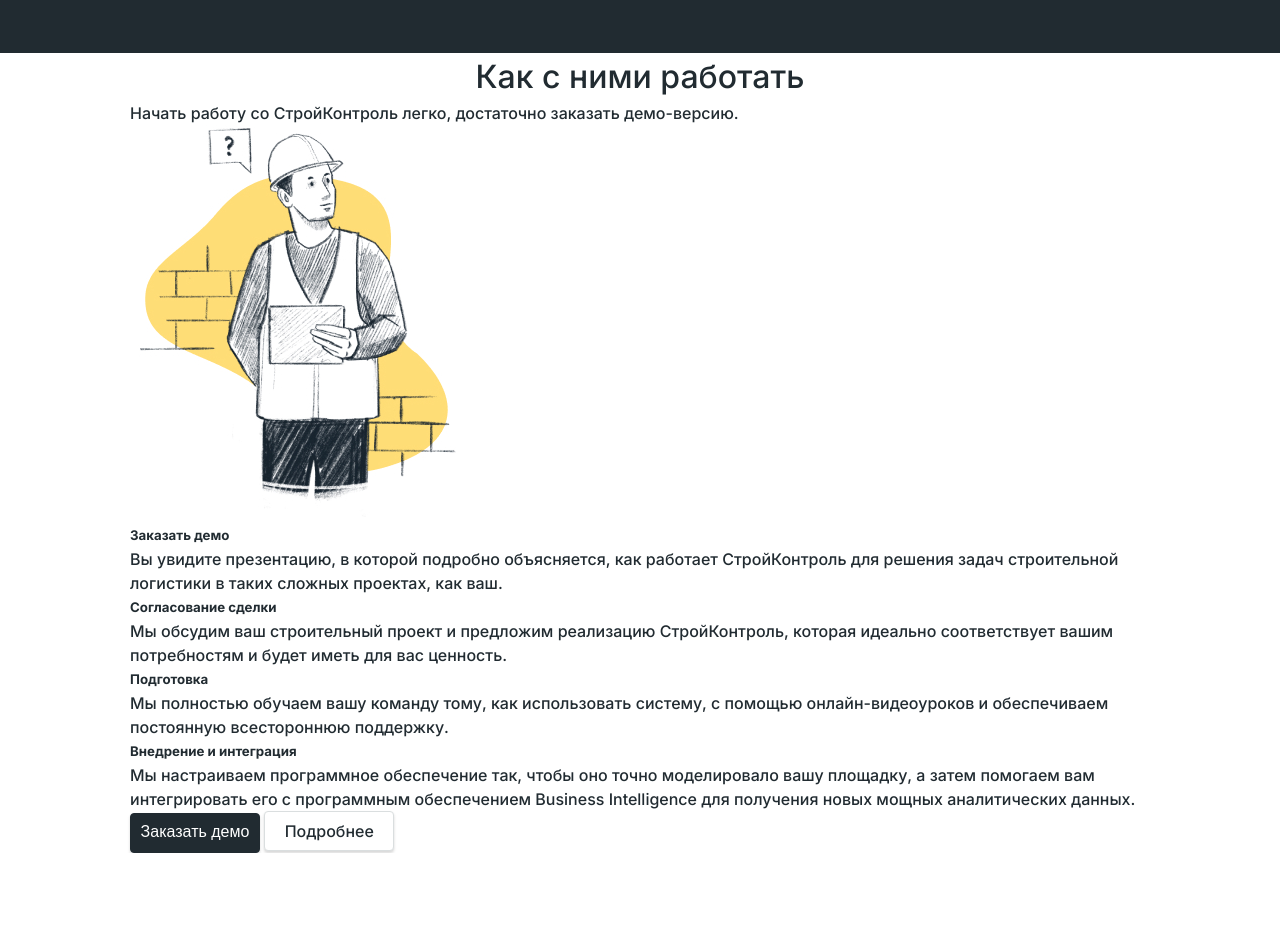
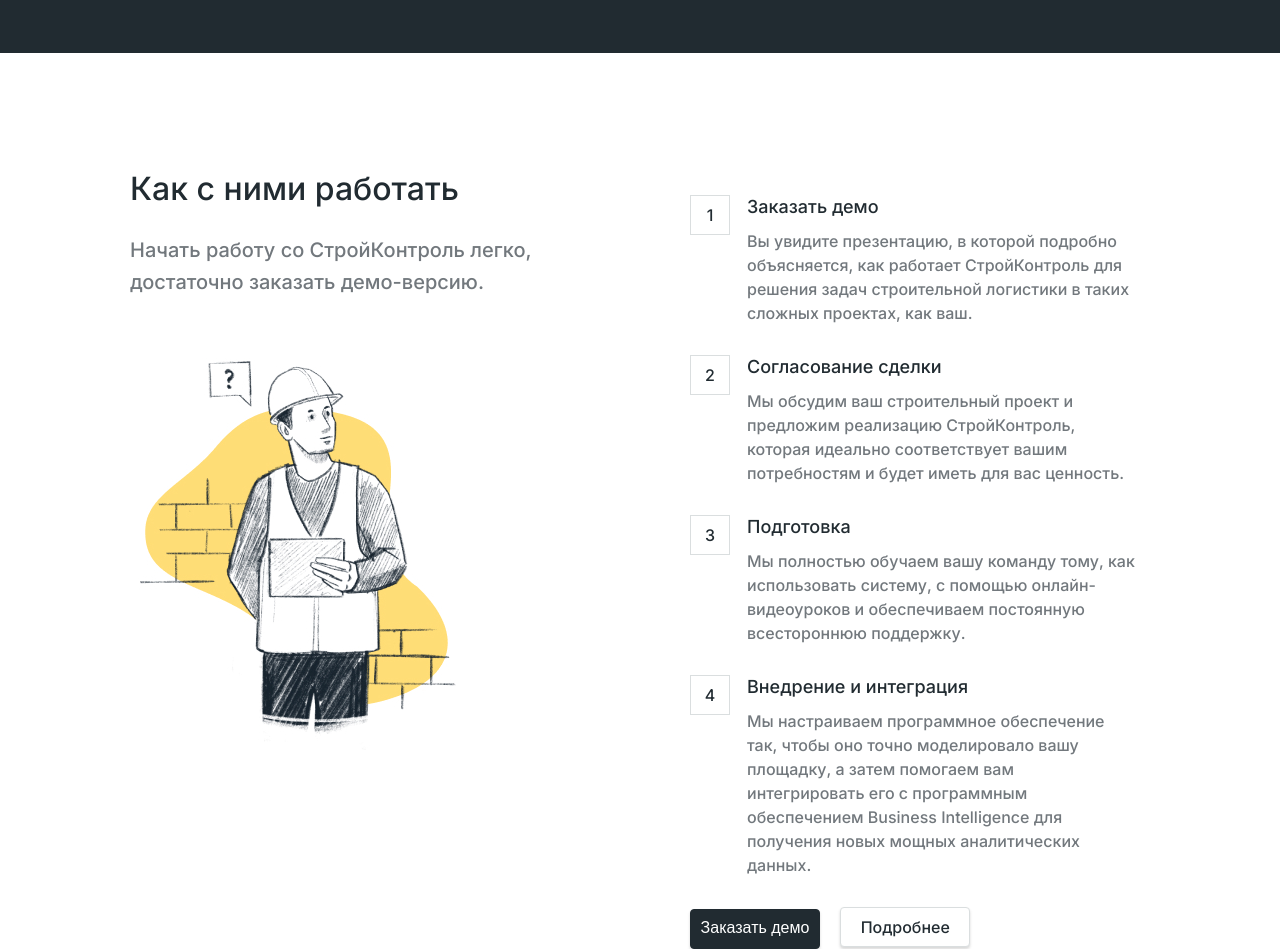
Before and after one commit to LysiukOleksandr/Construction-Landing-Page, a website: page app/index.html in a window 1280 px wide. Shown: the part 6980-7929 px from the top of the page. Before the commit the page ends 7833 px from the top, so only its background shows below. Drawn offline with Linux system fonts and the light colour scheme.

Commit message:
instruction(scss)

```diff
--- a/app/index.html
+++ b/app/index.html
@@ -776,7 +776,7 @@
           <div class="instruction__flex">
             <div class="instruction__info">
             <h2 class="instruction__title title">Как с ними работать</h2>
-            <p class="instruction__subtitle subitle">Начать работу со СтройКонтроль легко, достаточно заказать демо-версию.</p>
+            <p class="instruction__subtitle subtitle">Начать работу со СтройКонтроль легко, достаточно заказать демо-версию.</p>
             <div class="instruction__img">
               <img src="./img/how-to-work-main.jpg" alt="instruction">
             </div>
@@ -784,20 +784,24 @@
           <div class="instruction__text">
           <ul class="instruction__list">
             <li class="instruction__item">
-              <h5 class="instruction__item-title">Заказать демо</h5>
-              <p class="instruction__item__description">Вы увидите презентацию, в которой подробно объясняется, как работает СтройКонтроль для решения задач строительной логистики в таких сложных проектах, как ваш.</p>
+              <div class="instruction__item-count">1</div>
+              <h5 class="instruction__item-title secondary-title">Заказать демо</h5>
+              <p class="instruction__item-description description ">Вы увидите презентацию, в которой подробно объясняется, как работает СтройКонтроль для решения задач строительной логистики в таких сложных проектах, как ваш.</p>
             </li>
             <li class="instruction__item">
-              <h5 class="instruction__item-title">Согласование сделки</h5>
-              <p class="instruction__item__description">Мы обсудим ваш строительный проект и предложим реализацию СтройКонтроль, которая идеально соответствует вашим потребностям и будет иметь для вас ценность.</p>
+              <div class="instruction__item-count">2</div>
+              <h5 class="instruction__item-title secondary-title">Согласование сделки</h5>
+              <p class="instruction__item-description description ">Мы обсудим ваш строительный проект и предложим реализацию СтройКонтроль, которая идеально соответствует вашим потребностям и будет иметь для вас ценность.</p>
             </li>
             <li class="instruction__item">
-              <h5 class="instruction__item-title">Подготовка</h5>
-              <p class="instruction__item__description">Мы полностью обучаем вашу команду тому, как использовать систему, с помощью онлайн-видеоуроков и обеспечиваем постоянную всестороннюю поддержку.</p>
+              <div class="instruction__item-count">3</div>
+              <h5 class="instruction__item-title secondary-title">Подготовка</h5>
+              <p class="instruction__item-description description ">Мы полностью обучаем вашу команду тому, как использовать систему, с помощью онлайн-видеоуроков и обеспечиваем постоянную всестороннюю поддержку.</p>
             </li>
             <li class="instruction__item">
-              <h5 class="instruction__item-title">Внедрение и интеграция</h5>
-              <p class="instruction__item__description">Мы настраиваем программное обеспечение так, чтобы оно точно моделировало вашу площадку, а затем помогаем вам интегрировать его с программным обеспечением Business Intelligence для получения новых мощных аналитических данных.</p>
+              <div class="instruction__item-count">4</div>
+              <h5 class="instruction__item-title secondary-title">Внедрение и интеграция</h5>
+              <p class="instruction__item-description description ">Мы настраиваем программное обеспечение так, чтобы оно точно моделировало вашу площадку, а затем помогаем вам интегрировать его с программным обеспечением Business Intelligence для получения новых мощных аналитических данных.</p>
             </li>
           </ul>
           <div class="instruction__buttons">
--- a/app/scss/style.scss
+++ b/app/scss/style.scss
@@ -858,6 +858,104 @@
   }
 }
 
+// instruction
+
+.instruction {
+  padding-top: 112px;
+  @media screen and(max-width:600px) {
+    padding-top: 50px;
+  }
+  &__flex {
+    display: flex;
+    justify-content: space-between;
+    @media screen and(max-width:900px) {
+      align-items: center;
+    }
+    @media screen and(max-width:700px) {
+      flex-direction: column;
+    }
+  }
+
+  &__info {
+    margin-right: 20px;
+    @media screen and(max-width:700px) {
+      margin: 0;
+    }
+  }
+
+  &__title {
+    text-align: left;
+    @media screen and(max-width:700px) {
+      text-align: center;
+    }
+  }
+
+  &__subtitle {
+    max-width: 462px;
+    margin-top: 21px;
+    text-align: left;
+    @media screen and(max-width:700px) {
+      text-align: center;
+    }
+  }
+
+  &__img {
+    margin-top: 60px;
+    max-width: 336px;
+    max-height: 392px;
+    @media screen and(max-width:700px) {
+      margin: 20px auto 0 auto;
+    }
+    img {
+      width: 100%;
+      height: auto;
+    }
+  }
+
+  &__list {
+    max-width: 450px;
+    margin-right: 10px;
+  }
+
+  &__item {
+    position: relative;
+    padding-left: 52px;
+    margin-top: 30px;
+    &-count {
+      position: absolute;
+      top: 0;
+      left: 0;
+      display: flex;
+      justify-content: center;
+      align-items: center;
+      width: 40px;
+      height: 40px;
+      border: 1px solid #dadedf;
+    }
+    &-title {
+      text-align: left;
+    }
+    &-description {
+      margin-top: 10px;
+      text-align: left;
+    }
+  }
+
+  &__buttons {
+    margin-top: 30px;
+    @media screen and(max-width:700px) {
+      text-align: center;
+    }
+  }
+
+  &__demo {
+    margin-right: 16px;
+  }
+
+  &__details {
+  }
+}
+
 // animations
 
 @keyframes button-dark {
```
Also changed, not shown: app/css/style.min.css.
